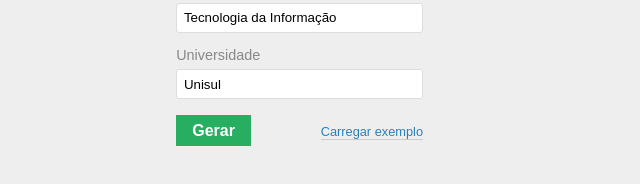
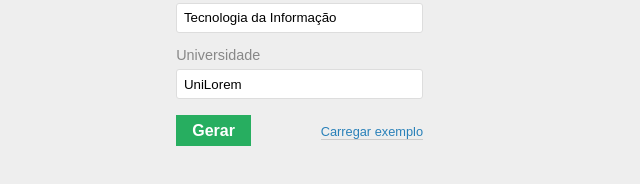
Before and after one commit to diogomoretti/lorem-curso, a plain HTML site: page index.html in a window 1280 px wide. Both pictures are taken after a click on the link "Carregar exemplo". Shown: the part 426-610 px from the top of the page, 0-640 px from the left. Drawn offline with nearby package versions, Linux system fonts and the light colour scheme; a web font is replaced by a local one.

Commit message:
Change de university name and add .gitignore

```diff
--- a/index.html
+++ b/index.html
@@ -55,7 +55,7 @@
             $('.load-example').on('click', function() {
                 $('#ipt-curso').val('Sistemas de Informação');
                 $('#ipt-area').val('Tecnologia da Informação');
-                $('#ipt-universidade').val('Unisul');
+                $('#ipt-universidade').val('UniLorem');
             });
 
 
```
Also changed, not shown: css/main.css (line endings or trailing spaces), 1 other file.
